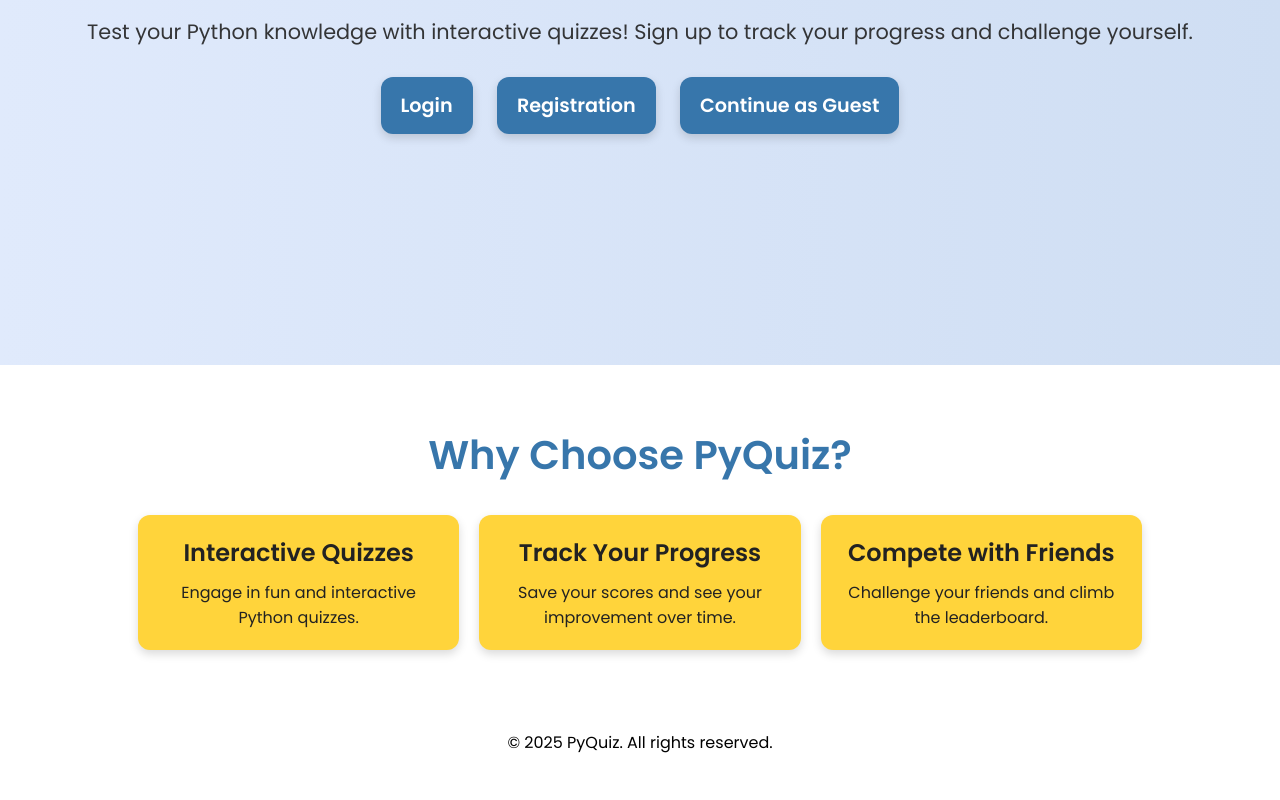
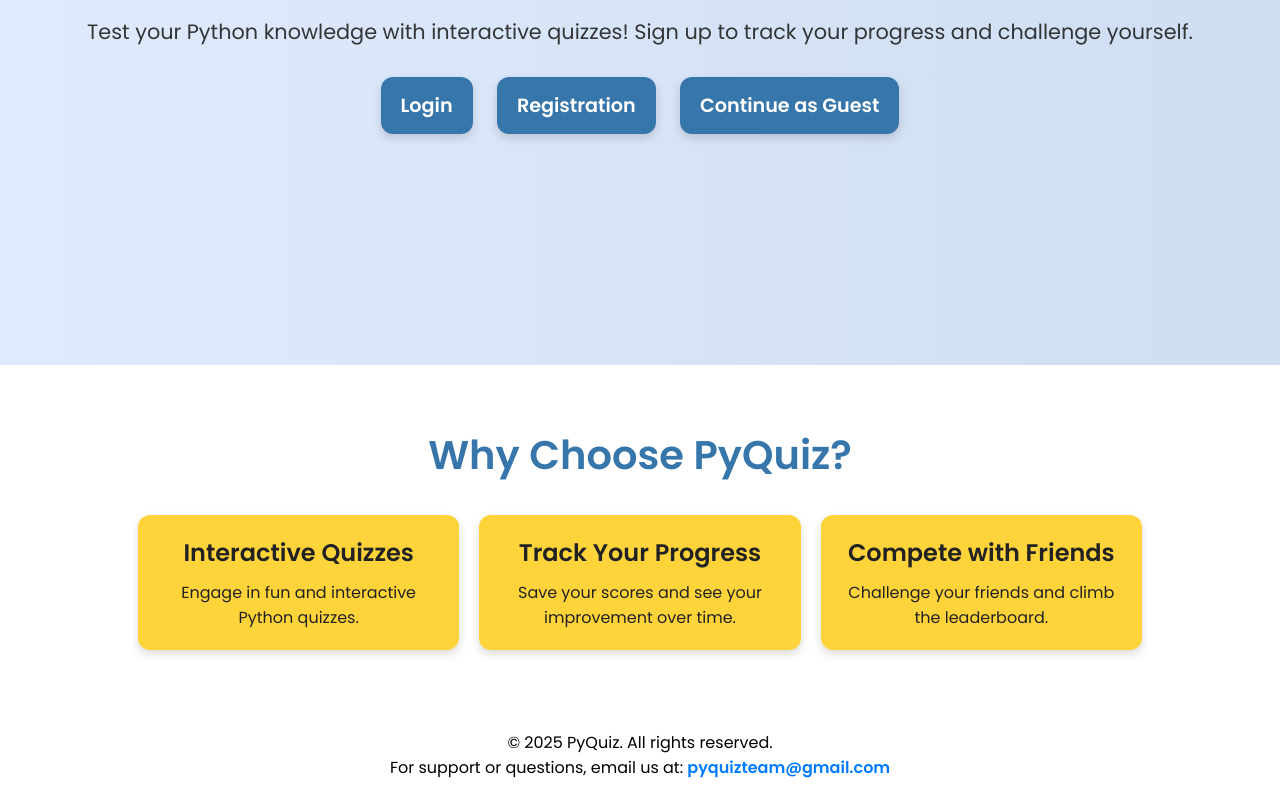
Before and after one commit to HaykuhiMk/PyQuiz, a website: page frontend/public/index.html in a window 1280 px wide. Shown: the part 435-1235 px from the top of the page. Before the commit the page ends 1210 px from the top, so only its background shows below. Drawn offline with Linux system fonts and the light colour scheme.

Commit message:
Final Version

```diff
--- a/frontend/public/css/header_footer.css
+++ b/frontend/public/css/header_footer.css
@@ -61,6 +61,16 @@ nav ul li a:hover {
     color: #000000;
 }
 
+#footer-container a {
+    color: #007bff;
+    text-decoration: none;
+    font-weight: bold;
+}
+
+#footer-container a:hover {
+    text-decoration: underline;
+}
+
 .burger-menu {
     display: none;
     font-size: 2rem;
--- a/frontend/public/footer.html
+++ b/frontend/public/footer.html
@@ -1,3 +1,4 @@
 <div id="footer-container">
     <p>&copy; 2025 PyQuiz. All rights reserved.</p>
+    <p>For support or questions, email us at: <a href="mailto:pyquizteam@gmail.com">pyquizteam@gmail.com</a></p>
 </div>
```
Also changed, not shown: backend/app.js (+0 -7 lines), 2 other files.
